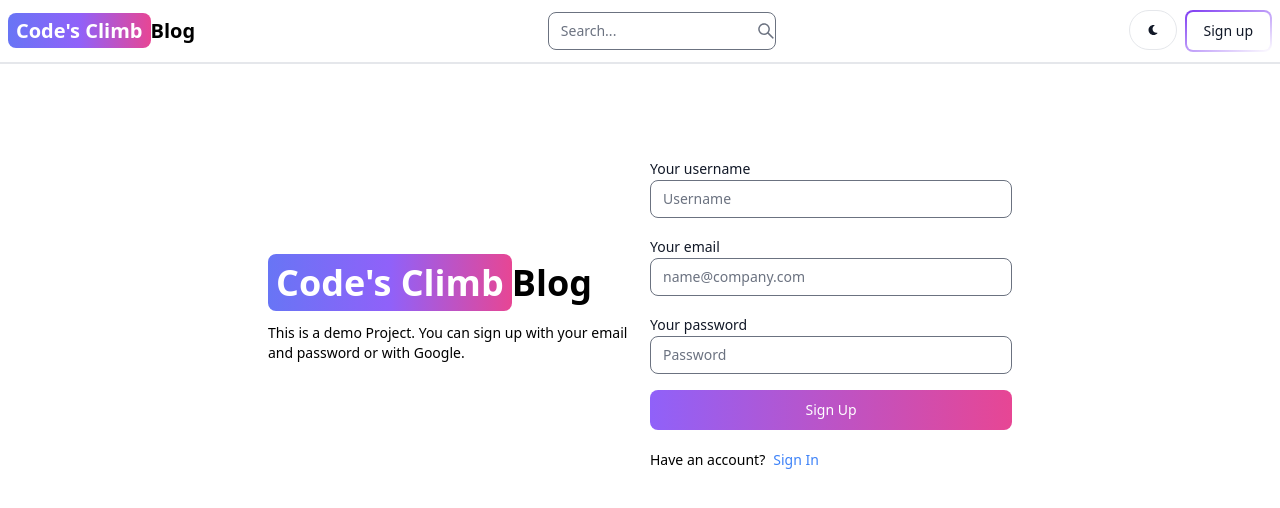
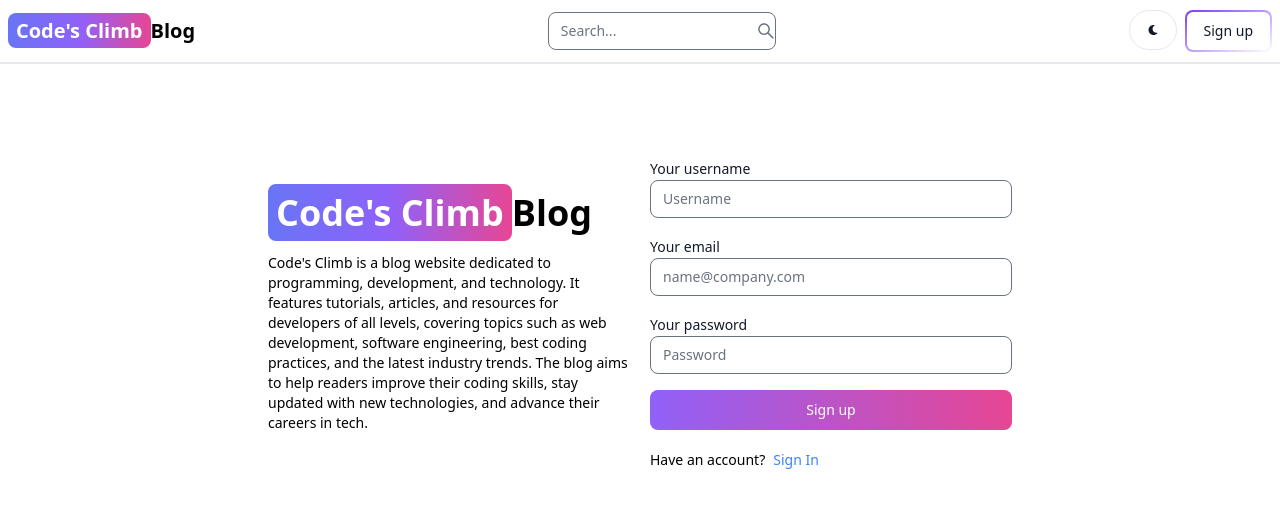
Before and after one commit to beastangel12/blog-website, a React app in the folder client/: page /sign-up in a window 1280 px wide. Shown: the top 508 px of the page. Built offline with nearby package versions, Linux system fonts and the light colour scheme; the HTML template or start-up script is replaced by a standard one.

Commit message:
add functionality to the sign-up page

```diff
--- a/client/src/pages/Signup.jsx
+++ b/client/src/pages/Signup.jsx
@@ -1,7 +1,57 @@
-import { Button, Label, TextInput } from "flowbite-react";
-import { Link } from "react-router-dom";
+import { Alert, Button, Label, Spinner, TextInput } from "flowbite-react";
+import { useState } from "react";
+import { Link, useNavigate } from "react-router-dom";
 
 export default function Signup() {
+  const [formData, setFormData] = useState({});
+
+  // This is for the error message
+  // suru ma msg xhai khali hunxa so, null rakheko
+  const [errorMessage, setErrorMessage] = useState(null);
+
+  // loading ko lagi
+  const [loading, setLoading] = useState(false);
+  //suru ma navigate lai initialized garya
+  const navigate = useNavigate();
+
+  const handleChange = (e) => {
+    // yo chai browser ko console ma input dekhauxa I mean j type gariyo tei dekhauxa broswer ko console ma.
+    // console.log(e.target.value);
+    // ...formData vanya xhai previous value rakheko ho suru ma
+    setFormData({ ...formData, [e.target.id]: e.target.value.trim() });
+  };
+  const handleSubmit = async (e) => {
+    // e.preventDefault ley xhai refresh hunna dinna.
+    e.preventDefault();
+    if (!formData.username || !formData.email || !formData.password) {
+      return setErrorMessage("Please fill out all fields.");
+    }
+    // submit the form
+    try {
+      //
+      setLoading(true);
+      // setErrorMessage chai kina null garya bani cause previous request we want to clean that one, ani previous request error free pani huna sakxa ni so tei vayera clean garya or null garya.
+      setErrorMessage(null);
+      const res = await fetch("/api/auth/signup", {
+        method: "POST",
+        headers: { "Content-Type": "application/json" },
+        // stringify = we cannot send completely json so all we had to convert into json so, we used stringify
+        body: JSON.stringify(formData),
+      });
+      // jaba hamiley json ma response pauxam taba teslai data ma convert gardey baneko ho
+      const data = await res.json();
+      if (data.success === false) {
+        return setErrorMessage(data.message);
+      }
+      setLoading(false);
+      if (res.ok) {
+        navigate("/sign-in");
+      }
+    } catch (error) {
+      setErrorMessage(error.message);
+      setLoading(false);
+    }
+  };
   return (
     <div className="min-h-screen mt-20">
       {/* one div for the left side and another div for righside */}
@@ -17,39 +67,61 @@
             Blog
           </Link>
           <p className="text-sm mt-5">
-            This is a demo Project. You can sign up with your email and password
-            or with Google.
+            Code's Climb is a blog website dedicated to programming,
+            development, and technology. It features tutorials, articles, and
+            resources for developers of all levels, covering topics such as web
+            development, software engineering, best coding practices, and the
+            latest industry trends. The blog aims to help readers improve their
+            coding skills, stay updated with new technologies, and advance their
+            careers in tech.
           </p>
         </div>
         {/* right side */}
         <div className="flex-1">
-          <form className="flex flex-col gap-4">
+          <form className="flex flex-col gap-4" onSubmit={handleSubmit}>
             <div>
               <Label value="Your username" />
               <TextInput
                 type="text"
                 placeholder="Username"
                 id="username"
+                onChange={handleChange}
               ></TextInput>
             </div>
             <div>
               <Label value="Your email" />
               <TextInput
-                type="text"
+                type="email"
                 placeholder="name@company.com"
                 id="email"
+                onChange={handleChange}
               ></TextInput>
             </div>
             <div>
               <Label value="Your password" />
               <TextInput
-                type="text"
+                type="password"
                 placeholder="Password"
-                id="email"
+                id="password"
+                onChange={handleChange}
               ></TextInput>
             </div>
-            <Button gradientDuoTone="purpleToPink" type="submit">
-              Sign Up
+            <Button
+              gradientDuoTone="purpleToPink"
+              type="submit"
+              disabled={loading}
+            >
+              {
+                // as we are adding more html element inside the () so, we need to cover it with an empty fragment
+                loading ? (
+                  <>
+                    <Spinner size="sm" />
+                    <span className="pl-3">Loading...</span>
+                  </>
+                ) : (
+                  "Sign up"
+                )
+              }
             </Button>
           </form>
           <div className="flex gap-2 text-sm mt-5">
@@ -58,6 +130,11 @@
               Sign In
             </Link>
           </div>
+          {errorMessage && (
+            <Alert className="mt-5" color="failure">
+              {errorMessage}
+            </Alert>
+          )}
         </div>
       </div>
     </div>
--- a/client/vite.config.js
+++ b/client/vite.config.js
@@ -1,7 +1,15 @@
-import { defineConfig } from 'vite'
-import react from '@vitejs/plugin-react-swc'
+import react from "@vitejs/plugin-react-swc";
+import { defineConfig } from "vite";
 
 // https://vitejs.dev/config/
 export default defineConfig({
+  server: {
+    proxy: {
+      '/api': {
+        target: "http://localhost:3000",
+        secure: false,
+      },
+    },
+  },
   plugins: [react()],
-})
+});
```
